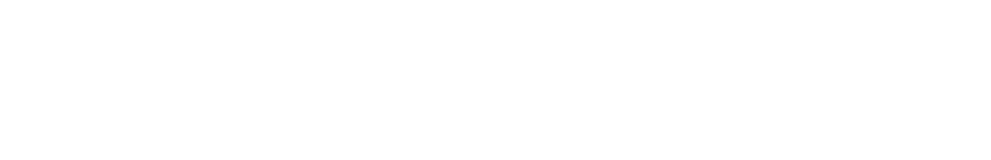
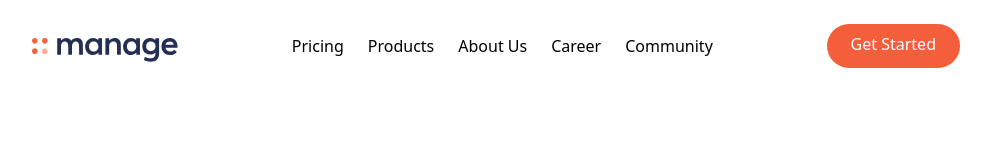
Before and after one commit to hari9526/tailwind_css_landing_page, a website: page index.html in a window 1280 px wide. Shown: the whole page, without its empty margins (144-1135 px from the left). Drawn offline with Linux system fonts and the light colour scheme.

Commit message:
Implement header
-Added an image for logo

```diff
--- a/index.html
+++ b/index.html
@@ -9,6 +9,30 @@
     </head>
     <body>
         <!-- Navbar -->
+        <nav class="relative container mx-auto p-6">
+            <!-- Flex container -->
+            <div class="flex items-center justify-between">
+                <!-- Logo -->
+                <div class="pt-2">
+                    <img src="img/logo.svg" alt="" >
+                </div>
+                <!-- Menu items -->
+                <!-- hidden md:flex : This means that the text will be hidden and
+                when you hit md then the rest of the styling will be applied -->
+                <div class="hidden md:flex space-x-6">
+                    <a href="#" class="hover:text-darkGrayishBlue">Pricing</a>
+                    <a href="#" class="hover:text-darkGrayishBlue">Products</a>
+                    <a href="#" class="hover:text-darkGrayishBlue">About Us</a>
+                    <a href="#" class="hover:text-darkGrayishBlue">Career</a>
+                    <a href="#" class="hover:text-darkGrayishBlue">Community</a>
+                </div>
+                <a href="#"
+                   class="hidden md:block p-3 px-6 pt-2 text-white bg-brightRed rounded-full baseline hover:bg-brightRedLight">
+                    Get Started
+                </a>
+
+            </div>
+        </nav>
 
     </body>
 
```
Also changed, not shown: css/main.css, img/logo.svg (added).
